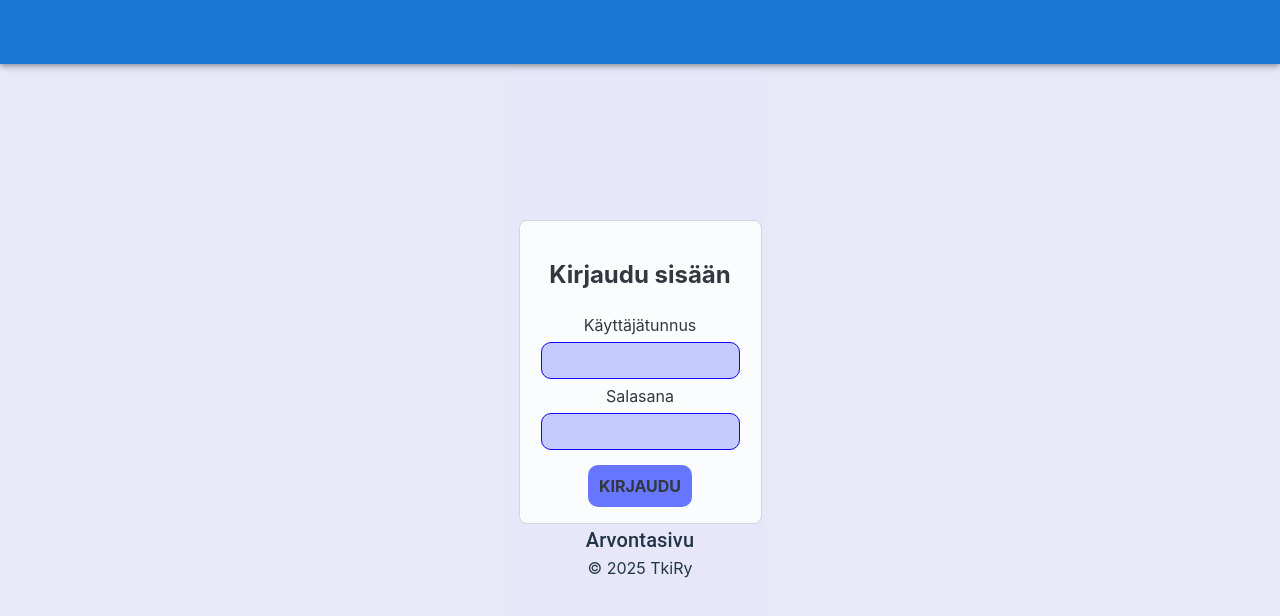
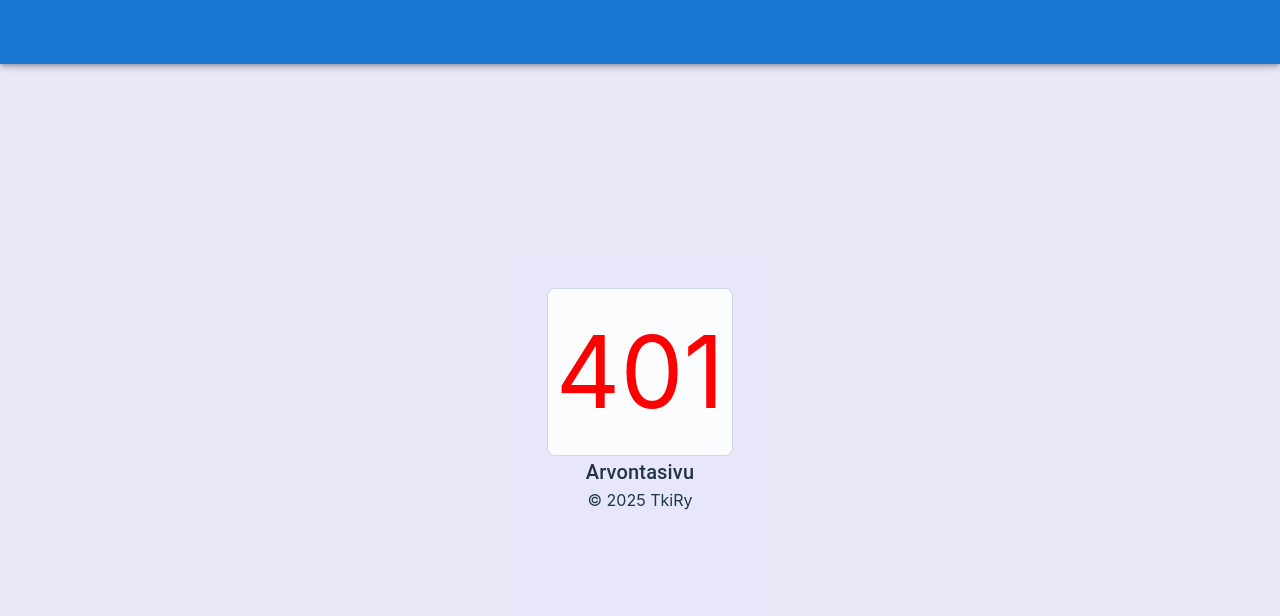
Before and after one commit to JussiTa/tkiry-frontend, a React (Vite) app: page /createList in a window 1280 px wide. Before the commit this address led to /login. Shown: the top 616 px of the page. Built offline with nearby package versions, Linux system fonts and the light colour scheme; what @react-pdf/renderer would draw is missing.

Commit message:
fix:add 401

```diff
--- a/src/components/CreateLotList.tsx
+++ b/src/components/CreateLotList.tsx
@@ -4,7 +4,7 @@ import { Navigate } from "react-router-dom";
 import { useAuthContext } from "../features/auth/hooks/use-auth-context";
 import { useLotlistCustomer } from "../features/lotlists-customers/hooks/use-customer-lotlist";
 import type { LotList } from "../features/api/types";
-import { Card, Grid } from "@mui/joy";
+import { Card, Grid, Typography } from "@mui/joy";
 
 export function CreateLotList() {
   const [title, setTitle] = useState("");
@@ -97,7 +97,9 @@ export function CreateLotList() {
               )}
             </Grid>
           ) : (
-            <Navigate to="/login" replace />
+            <Typography fontSize="100px" textColor="red">
+            401
+          </Typography>
           )}
         </Grid>
       </Card>
--- a/src/components/ListDocument.tsx
+++ b/src/components/ListDocument.tsx
@@ -87,8 +87,6 @@ export const ListDocument = () => {
       })
     : null;
 
-    console.log(isAuthenticated);
-
      useEffect(() => {
         me()
           .catch(() => {})
```
